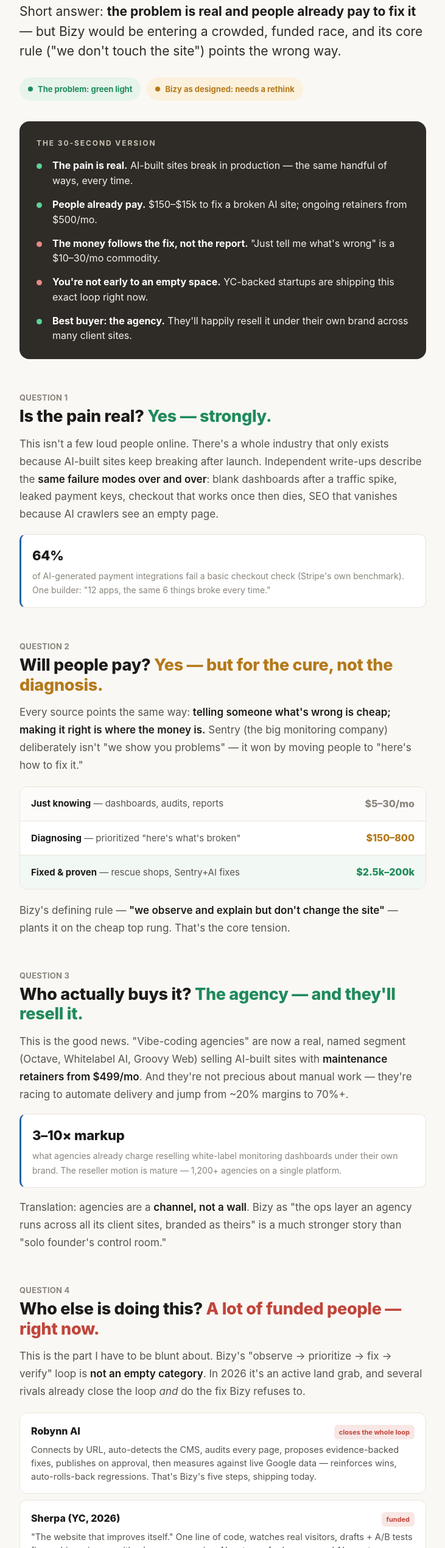
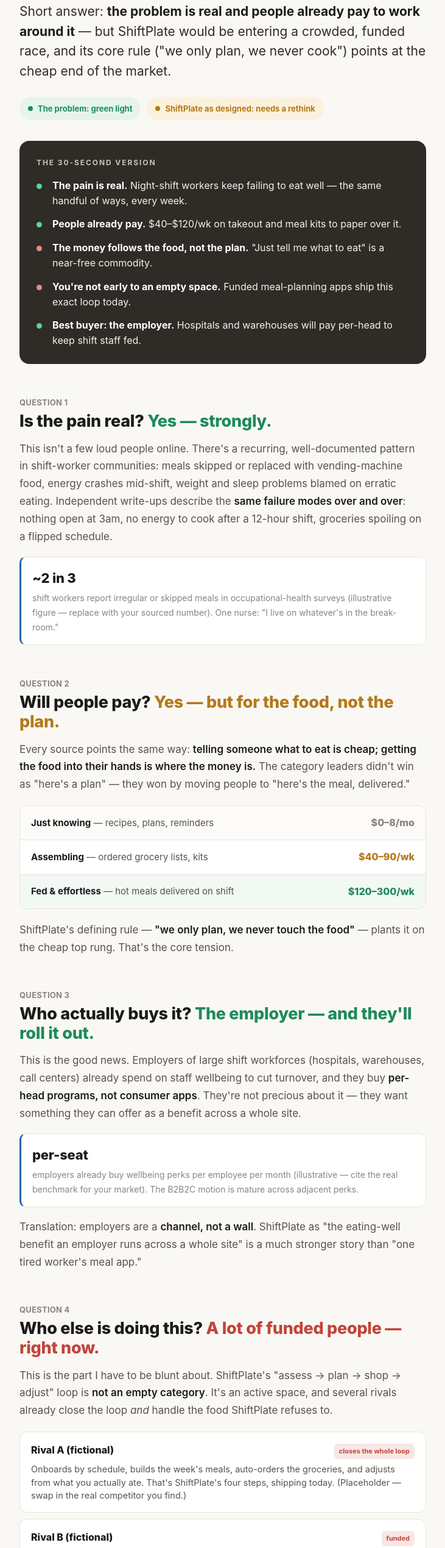
Before and after one commit to AdirD/agent-shell-hamelech, a plain HTML site: page skills/problem-discovery/references/example-brief.html in a window 1280 px wide. Shown: the part 160-2699 px from the top of the page at 61% size, without its empty margins (274-1005 px from the left). Drawn offline with Linux system fonts and the light colour scheme.

Commit message:
Anonymize problem-discovery example page.
Replace real internal product research (product name, competitor names,
sourced figures) with a fully fictional illustrative example so the skill
example carries no employer/product fingerprint, per AGENTS.md.

```diff
--- a/skills/problem-discovery/references/example-brief.html
+++ b/skills/problem-discovery/references/example-brief.html
@@ -3,7 +3,7 @@
 <head>
 <meta charset="UTF-8" />
 <meta name="viewport" content="width=device-width, initial-scale=1.0" />
-<title>Bizy — Should you build it?</title>
+<title>ShiftPlate — Should you build it?</title>
 <style>
   :root{
     --bg:#faf8f4; --card:#fff; --ink:#1c1b19; --soft:#57534e; --faint:#8a847c;
@@ -92,96 +92,96 @@
 <body>
 <div class="wrap">
 
-  <div class="eyebrow">Bizy · Problem Discovery</div>
-  <h1>Should you build Bizy?</h1>
-  <p class="lede">Short answer: <b>the problem is real and people already pay to fix it</b> — but Bizy would be entering a crowded, funded race, and its core rule ("we don't touch the site") points the wrong way.</p>
+  <div class="eyebrow">ShiftPlate · Problem Discovery</div>
+  <h1>Should you build ShiftPlate?</h1>
+  <p class="lede">Short answer: <b>the problem is real and people already pay to work around it</b> — but ShiftPlate would be entering a crowded, funded race, and its core rule ("we only plan, we never cook") points at the cheap end of the market.</p>
 
   <div class="verdicts">
     <span class="chip go"><span class="d"></span> The problem: green light</span>
-    <span class="chip cau"><span class="d"></span> Bizy as designed: needs a rethink</span>
+    <span class="chip cau"><span class="d"></span> ShiftPlate as designed: needs a rethink</span>
   </div>
 
   <div class="tldr">
     <h2>The 30-second version</h2>
     <ul>
-      <li class="g"><b>The pain is real.</b> AI-built sites break in production — the same handful of ways, every time.</li>
-      <li class="g"><b>People already pay.</b> $150–$15k to fix a broken AI site; ongoing retainers from $500/mo.</li>
-      <li class="r"><b>The money follows the fix, not the report.</b> "Just tell me what's wrong" is a $10–30/mo commodity.</li>
-      <li class="r"><b>You're not early to an empty space.</b> YC-backed startups are shipping this exact loop right now.</li>
-      <li class="g"><b>Best buyer: the agency.</b> They'll happily resell it under their own brand across many client sites.</li>
+      <li class="g"><b>The pain is real.</b> Night-shift workers keep failing to eat well — the same handful of ways, every week.</li>
+      <li class="g"><b>People already pay.</b> $40&ndash;$120/wk on takeout and meal kits to paper over it.</li>
+      <li class="r"><b>The money follows the food, not the plan.</b> "Just tell me what to eat" is a near-free commodity.</li>
+      <li class="r"><b>You're not early to an empty space.</b> Funded meal-planning apps ship this exact loop today.</li>
+      <li class="g"><b>Best buyer: the employer.</b> Hospitals and warehouses will pay per-head to keep shift staff fed.</li>
     </ul>
   </div>
 
   <section>
     <p class="q">Question 1</p>
-    <h3>Is the pain real? <span class="y">Yes — strongly.</span></h3>
-    <p>This isn't a few loud people online. There's a whole industry that only exists because AI-built sites keep breaking after launch. Independent write-ups describe the <span class="k">same failure modes over and over</span>: blank dashboards after a traffic spike, leaked payment keys, checkout that works once then dies, SEO that vanishes because AI crawlers see an empty page.</p>
+    <h3>Is the pain real? <span class="y">Yes &mdash; strongly.</span></h3>
+    <p>This isn't a few loud people online. There's a recurring, well-documented pattern in shift-worker communities: meals skipped or replaced with vending-machine food, energy crashes mid-shift, weight and sleep problems blamed on erratic eating. Independent write-ups describe the <span class="k">same failure modes over and over</span>: nothing open at 3am, no energy to cook after a 12-hour shift, groceries spoiling on a flipped schedule.</p>
     <div class="stat">
-      <div class="big">64%</div>
-      <div class="cap">of AI-generated payment integrations fail a basic checkout check (Stripe's own benchmark). One builder: "12 apps, the same 6 things broke every time."</div>
+      <div class="big">~2 in 3</div>
+      <div class="cap">shift workers report irregular or skipped meals in occupational-health surveys (illustrative figure &mdash; replace with your sourced number). One nurse: "I live on whatever's in the break-room."</div>
     </div>
   </section>
 
   <section>
     <p class="q">Question 2</p>
-    <h3>Will people pay? <span class="m">Yes — but for the cure, not the diagnosis.</span></h3>
-    <p>Every source points the same way: <span class="k">telling someone what's wrong is cheap; making it right is where the money is.</span> Sentry (the big monitoring company) deliberately isn't "we show you problems" — it won by moving people to "here's how to fix it."</p>
+    <h3>Will people pay? <span class="m">Yes &mdash; but for the food, not the plan.</span></h3>
+    <p>Every source points the same way: <span class="k">telling someone what to eat is cheap; getting the food into their hands is where the money is.</span> The category leaders didn't win as "here's a plan" &mdash; they won by moving people to "here's the meal, delivered."</p>
     <div class="ladder">
-      <div class="rung r1"><div class="l"><b>Just knowing</b> — dashboards, audits, reports</div><div class="p">$5–30/mo</div></div>
-      <div class="rung r2"><div class="l"><b>Diagnosing</b> — prioritized "here's what's broken"</div><div class="p">$150–800</div></div>
-      <div class="rung r3"><div class="l"><b>Fixed &amp; proven</b> — rescue shops, Sentry+AI fixes</div><div class="p">$2.5k–200k</div></div>
+      <div class="rung r1"><div class="l"><b>Just knowing</b> &mdash; recipes, plans, reminders</div><div class="p">$0&ndash;8/mo</div></div>
+      <div class="rung r2"><div class="l"><b>Assembling</b> &mdash; ordered grocery lists, kits</div><div class="p">$40&ndash;90/wk</div></div>
+      <div class="rung r3"><div class="l"><b>Fed &amp; effortless</b> &mdash; hot meals delivered on shift</div><div class="p">$120&ndash;300/wk</div></div>
     </div>
-    <p>Bizy's defining rule — <span class="k">"we observe and explain but don't change the site"</span> — plants it on the cheap top rung. That's the core tension.</p>
+    <p>ShiftPlate's defining rule &mdash; <span class="k">"we only plan, we never touch the food"</span> &mdash; plants it on the cheap top rung. That's the core tension.</p>
   </section>
 
   <section>
     <p class="q">Question 3</p>
-    <h3>Who actually buys it? <span class="y">The agency — and they'll resell it.</span></h3>
-    <p>This is the good news. "Vibe-coding agencies" are now a real, named segment (Octave, Whitelabel AI, Groovy Web) selling AI-built sites with <span class="k">maintenance retainers from $499/mo</span>. And they're not precious about manual work — they're racing to automate delivery and jump from ~20% margins to 70%+.</p>
+    <h3>Who actually buys it? <span class="y">The employer &mdash; and they'll roll it out.</span></h3>
+    <p>This is the good news. Employers of large shift workforces (hospitals, warehouses, call centers) already spend on staff wellbeing to cut turnover, and they buy <span class="k">per-head programs, not consumer apps</span>. They're not precious about it &mdash; they want something they can offer as a benefit across a whole site.</p>
     <div class="stat">
-      <div class="big">3–10× markup</div>
-      <div class="cap">what agencies already charge reselling white-label monitoring dashboards under their own brand. The reseller motion is mature — 1,200+ agencies on a single platform.</div>
+      <div class="big">per-seat</div>
+      <div class="cap">employers already buy wellbeing perks per employee per month (illustrative &mdash; cite the real benchmark for your market). The B2B2C motion is mature across adjacent perks.</div>
     </div>
-    <p>Translation: agencies are a <span class="k">channel, not a wall</span>. Bizy as "the ops layer an agency runs across all its client sites, branded as theirs" is a much stronger story than "solo founder's control room."</p>
+    <p>Translation: employers are a <span class="k">channel, not a wall</span>. ShiftPlate as "the eating-well benefit an employer runs across a whole site" is a much stronger story than "one tired worker's meal app."</p>
   </section>
 
   <section>
     <p class="q">Question 4</p>
-    <h3>Who else is doing this? <span class="n">A lot of funded people — right now.</span></h3>
-    <p>This is the part I have to be blunt about. Bizy's "observe → prioritize → fix → verify" loop is <span class="k">not an empty category</span>. In 2026 it's an active land grab, and several rivals already close the loop <em>and</em> do the fix Bizy refuses to.</p>
+    <h3>Who else is doing this? <span class="n">A lot of funded people &mdash; right now.</span></h3>
+    <p>This is the part I have to be blunt about. ShiftPlate's "assess &rarr; plan &rarr; shop &rarr; adjust" loop is <span class="k">not an empty category</span>. It's an active space, and several rivals already close the loop <em>and</em> handle the food ShiftPlate refuses to.</p>
     <div class="rivals">
-      <div class="rival"><div class="top"><span class="nm">Robynn AI</span><span class="badge">closes the whole loop</span></div><div class="desc">Connects by URL, auto-detects the CMS, audits every page, proposes evidence-backed fixes, publishes on approval, then measures against live Google data — reinforces wins, auto-rolls-back regressions. That's Bizy's five steps, shipping today.</div></div>
-      <div class="rival"><div class="top"><span class="nm">Sherpa (YC, 2026)</span><span class="badge">funded</span></div><div class="desc">"The website that improves itself." One line of code, watches real visitors, drafts + A/B tests fixes, ships winners with a human approving. Now tunes for humans <em>and</em> AI agents.</div></div>
-      <div class="rival"><div class="top"><span class="nm">Reeve (Ability.ai)</span><span class="badge">"website operations agent"</span></div><div class="desc">Autonomous SEO, quality, regression, security scanning, GEO scoring — human review as the final gate. Nearly Bizy's exact pitch.</div></div>
+      <div class="rival"><div class="top"><span class="nm">Rival A (fictional)</span><span class="badge">closes the whole loop</span></div><div class="desc">Onboards by schedule, builds the week's meals, auto-orders the groceries, and adjusts from what you actually ate. That's ShiftPlate's four steps, shipping today. (Placeholder &mdash; swap in the real competitor you find.)</div></div>
+      <div class="rival"><div class="top"><span class="nm">Rival B (fictional)</span><span class="badge">funded</span></div><div class="desc">"The meal plan that plans itself." Syncs to a calendar, learns preferences, delivers kits with a human dietitian in the loop. (Placeholder.)</div></div>
+      <div class="rival"><div class="top"><span class="nm">Rival C (fictional)</span><span class="badge">"workforce nutrition"</span></div><div class="desc">Sells straight to employers: per-site nutrition programs, on-shift delivery, reporting for HR. Nearly ShiftPlate's exact pitch. (Placeholder.)</div></div>
     </div>
-    <p>They mostly lean toward <span class="k">automatically fixing</span> conversion/SEO and embedding via code — so none yet nails Bizy's <em>neutral, cross-stack, any-builder, zero-setup</em> angle across all 8 dimensions (DNS, email, checkout QA, security…). But the headline is clear: <span class="k">this race has started without you.</span></p>
+    <p>They mostly lean toward <span class="k">handling the food</span> &mdash; so none yet nails ShiftPlate's <em>plan-only, any-diet, works-with-any-store</em> angle. But the headline is clear: <span class="k">this race has started without you.</span></p>
   </section>
 
   <section>
     <div class="calloutbox">
       <div class="hd">The uncomfortable knot</div>
-      <p>The money is on the fix. The competitors do the fix. The "just observe and explain" lane is a $10–30/mo commodity that website builders (Wix, Replit) are already bundling in for free. Bizy's one firm rule — <b>don't change the site</b> — sits it squarely in the cheapest, most contested lane, against funded players who go further.</p>
+      <p>The money is on the food. The competitors handle the food. The "just plan it" lane is a near-free commodity that big recipe and grocery apps already bundle in. ShiftPlate's one firm rule &mdash; <b>we never touch the food</b> &mdash; sits it squarely in the cheapest, most contested lane, against funded players who go further.</p>
     </div>
   </section>
 
   <section>
     <p class="q">The bottom line</p>
-    <h3>Build it — but not the version in the deck.</h3>
+    <h3>Build it &mdash; but not the version in the deck.</h3>
     <p>The problem is validated; don't second-guess that. What needs to change is the shape. Two moves the evidence is basically shouting:</p>
     <div class="do">
-      <div class="move"><div class="num">1</div><div class="txt"><div class="mt">Sell through agencies, across many sites</div><div class="md">Not the solo founder who ships and forgets. The agency with a book of client sites, a retainer, and an appetite to resell your tool as their own. Recurring, multi-site, budget already there.</div></div></div>
-      <div class="move"><div class="num">2</div><div class="txt"><div class="mt">Get closer to the proven fix, or you're a $12 dashboard</div><div class="md">Make "the fix actually landed — proven from the outside, on any stack, with zero setup" the hero. That's the one square the funded rivals (code-embedded, single-site, auto-fixers) haven't nailed — and it's what people actually pay for.</div></div></div>
+      <div class="move"><div class="num">1</div><div class="txt"><div class="mt">Sell through employers, across whole sites</div><div class="md">Not the lone worker who churns in a month. The employer with a shift workforce, a wellbeing budget, and a reason to keep staff fed. Recurring, multi-seat, budget already there.</div></div></div>
+      <div class="move"><div class="num">2</div><div class="txt"><div class="mt">Get closer to the actual meal, or you're a free planner</div><div class="md">Make "food in hand on shift, any diet, works with any store" the hero. That's the square the funded rivals (single-diet, own-kitchen) haven't nailed &mdash; and it's what people actually pay for.</div></div></div>
     </div>
     <div class="test">
       <div class="hd">The one test that settles it</div>
-      <p>Offer the same 8 agencies two things and see which one they put a card down for:</p>
-      <p><b>A —</b> "A prioritized report of what's wrong on your client sites, every deploy."<br><b>B —</b> "We brief your coding agent and then <em>prove</em> the fix worked — resolved, regressed, or inconclusive."</p>
-      <div class="thr"><b>If B wins and they'll pay a premium → build around proving the fix.</b> If A ≈ B → you're in a price fight, and you should get into the fix itself.</div>
+      <p>Offer the same 8 employers two things and see which one they put a card down for:</p>
+      <p><b>A &mdash;</b> "A meal plan for your shift staff, refreshed every week."<br><b>B &mdash;</b> "We get a good meal into your staff's hands on shift &mdash; and show you who's actually eating."</p>
+      <div class="thr"><b>If B wins and they'll pay a premium &rarr; build around delivering the meal.</b> If A &asymp; B &rarr; you're in a price fight, and you should get into the food itself.</div>
     </div>
   </section>
 
   <div class="foot">
-    Evidence-first snapshot — a decision aid, not a guarantee. Sources include: vibe-code rescue pricing, agency retainer economics, Sentry &amp; Replit monitoring, Checkly, Wix Site Inspection, the Agentic Commerce Protocol, white-label reseller platforms, and direct rivals Robynn AI, Sherpa (YC 2026) and Reeve.
+    Evidence-first snapshot &mdash; a decision aid, not a guarantee. This is an illustrative example: the product, competitors, and numbers are fictional placeholders to show the shape and voice of a Problem Validation Page. In a real run, every figure carries its own source and competitors are real.
   </div>
 
 </div>
```
